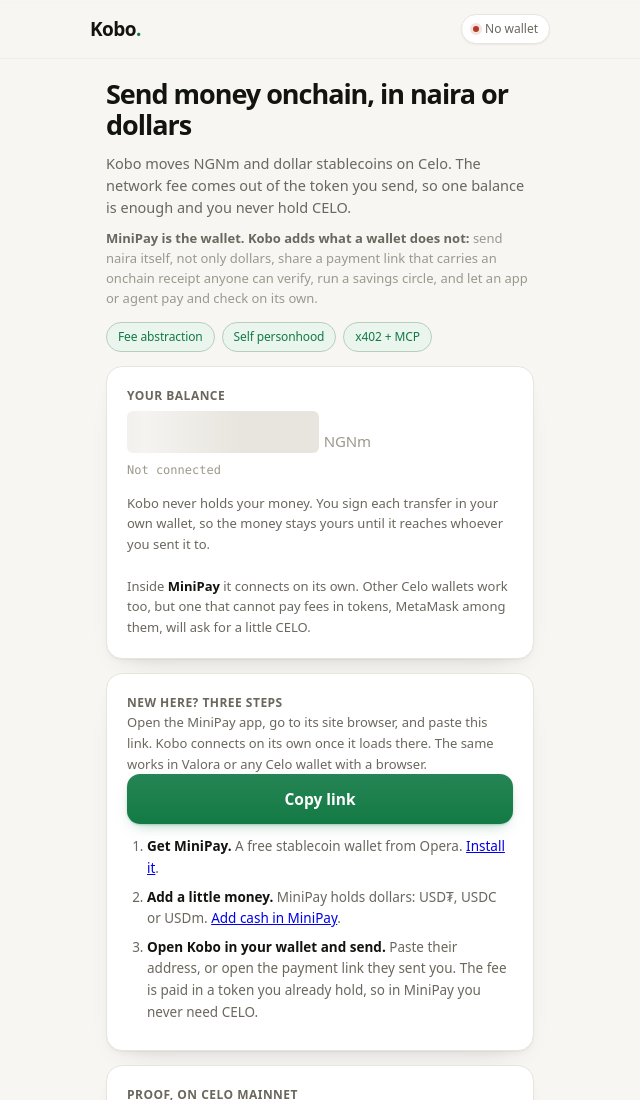
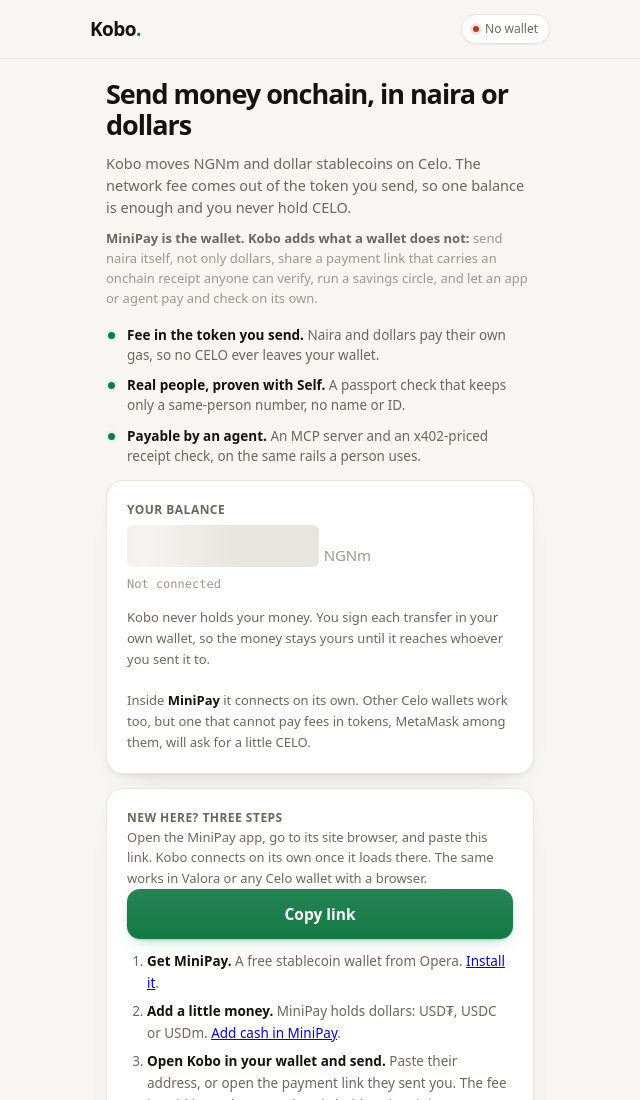
Before and after one commit to Spagero763/kobo, a website: page public/index.html in a window 1280 px wide. Shown: the top 1100 px of the page, without its empty margins (320-960 px from the left). Drawn offline with nearby package versions, Linux system fonts and the light colour scheme; no server answers.

Commit message:
Surface the primitives Kobo is built on up front
Add a short built-on strip to the intro: fee paid in the token you send, Self personhood, and agent payment over x402. These sit in the first screen so the standout parts are visible before any tab.

```diff
--- a/public/index.html
+++ b/public/index.html
@@ -100,12 +100,11 @@
   .hero .lead { color: var(--muted); font-size: 14.5px; line-height: 1.55; margin: 11px 0 0; }
   .hero .vs { color: var(--faint); font-size: 13px; line-height: 1.55; margin: 9px 0 0; }
   .hero .vs strong { color: var(--muted); font-weight: 580; }
-  .marks { display: flex; flex-wrap: wrap; gap: 7px; margin-top: 13px; }
-  .marks span {
-    font-size: 12px; font-weight: 540; color: var(--accent);
-    background: var(--accent-soft); border: 1px solid color-mix(in srgb, var(--accent) 22%, var(--line));
-    border-radius: 999px; padding: 5px 11px; letter-spacing: -.01em;
-  }
+
+  .built { list-style: none; margin: 16px 0 0; padding: 0; display: grid; gap: 10px; }
+  .built li { position: relative; padding-left: 21px; font-size: 13.5px; line-height: 1.5; color: var(--muted); }
+  .built li b { color: var(--ink); font-weight: 600; }
+  .built li::before { content: ""; position: absolute; left: 2px; top: 7px; width: 7px; height: 7px; border-radius: 50%; background: var(--accent); box-shadow: 0 0 0 3px var(--accent-soft); }
 
   .skel { display: inline-block; border-radius: 6px; background: linear-gradient(90deg, var(--line) 25%, color-mix(in srgb, var(--line) 45%, transparent) 50%, var(--line) 75%); background-size: 200% 100%; animation: sh 1.1s linear infinite; color: transparent !important; }
   @keyframes sh { to { background-position: -200% 0; } }
@@ -277,11 +276,11 @@
       onchain receipt anyone can verify, run a savings circle, and let an app or
       agent pay and check on its own.
     </p>
-    <div class="marks">
-      <span>Fee abstraction</span>
-      <span>Self personhood</span>
-      <span>x402 + MCP</span>
-    </div>
+    <ul class="built">
+      <li><b>Fee in the token you send.</b> Naira and dollars pay their own gas, so no CELO ever leaves your wallet.</li>
+      <li><b>Real people, proven with Self.</b> A passport check that keeps only a same-person number, no name or ID.</li>
+      <li><b>Payable by an agent.</b> An MCP server and an x402-priced receipt check, on the same rails a person uses.</li>
+    </ul>
   </div>
 
   <section class="card" id="req-card" hidden>
```
